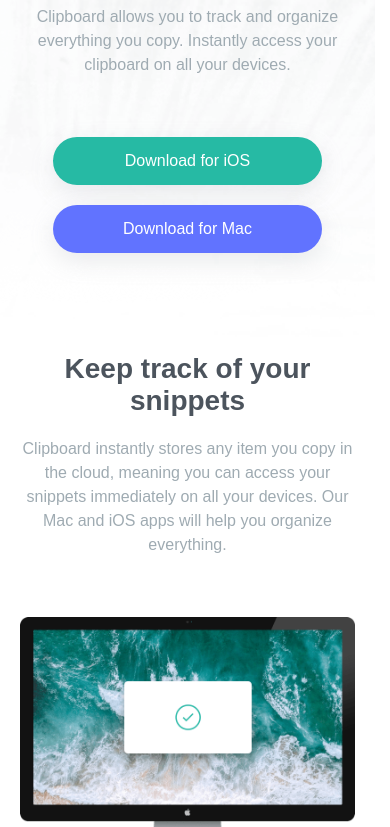
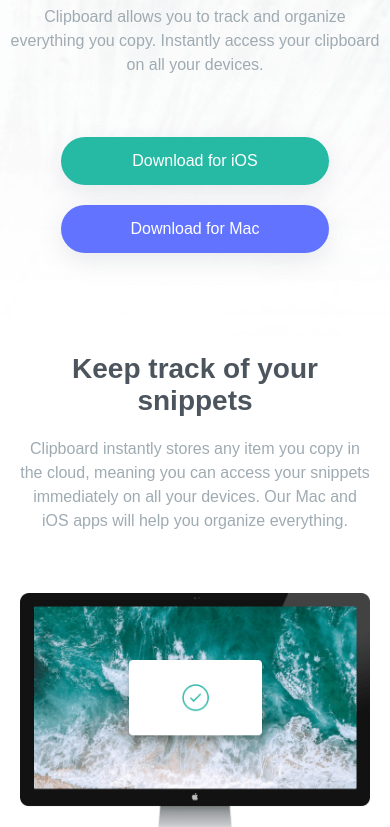
Before and after one commit to Olumide2596/clipboard-landing-page, a plain HTML site: page index.html in a window 390 px wide. Shown: the part 349-1176 px from the top of the page. Drawn offline with Linux system fonts and the light colour scheme; a web font is replaced by a local one.

Commit message:
media querry

```diff
--- a/style.css
+++ b/style.css
@@ -222,7 +222,8 @@
 @media only screen and (max-width:420px){
 
     body {
-        max-width: 375px;
+        width: 100%;
+        max-width: 420px;
     }
 
     h2, h3 {
```
